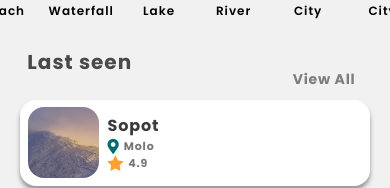
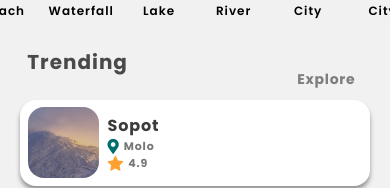
Before and after one commit to kubakrakowiak/TourItFront, a React Native app: screen /Home in a window 390 px wide. Shown: the part 322-510 px from the top of the page. Built offline with nearby package versions, Linux system fonts and the light colour scheme.

Commit message:
changed to trending

```diff
--- a/screens/authenticaded/WelcomeScreen.js
+++ b/screens/authenticaded/WelcomeScreen.js
@@ -92,7 +92,7 @@ const WelcomeScreen = ({ navigation }) => {
             <View style={styles.cardContainer}>
               <View style={styles.textCardHolderContent}>
                 <SectionTitle fontSize={20} color={"#494949"}>
-                  Last seen
+                  Trending
                 </SectionTitle>
               </View>
             </View>
@@ -104,7 +104,7 @@ const WelcomeScreen = ({ navigation }) => {
                 letterSpacing={0.77}
                 textDecorationLine={"normal"}
               >
-                View all
+                Explore
               </PlainButton>
             </View>
 
```
